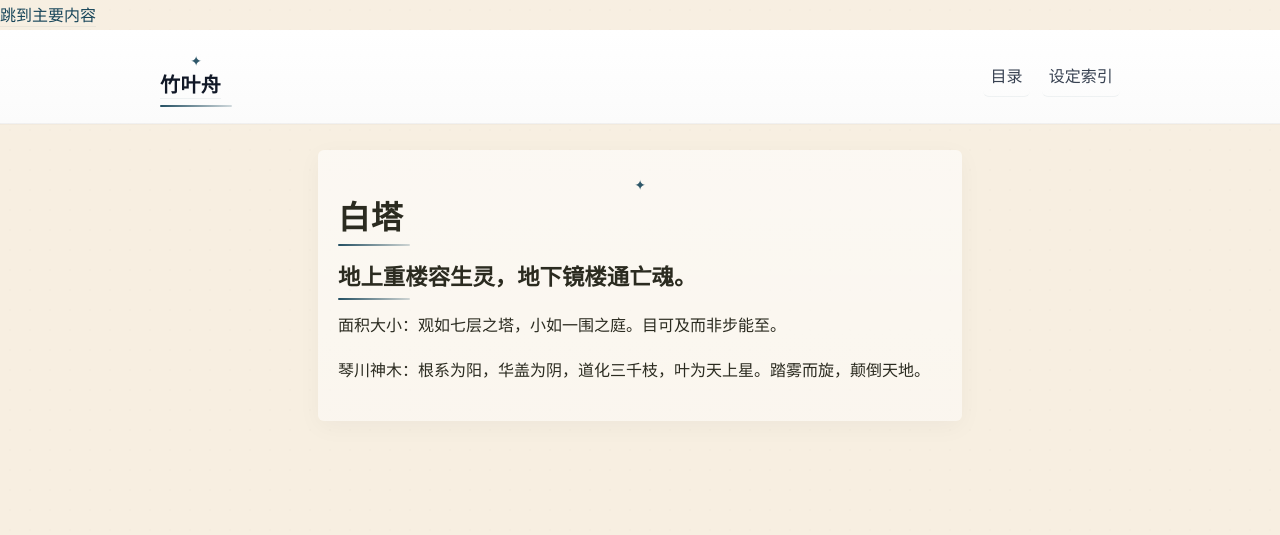
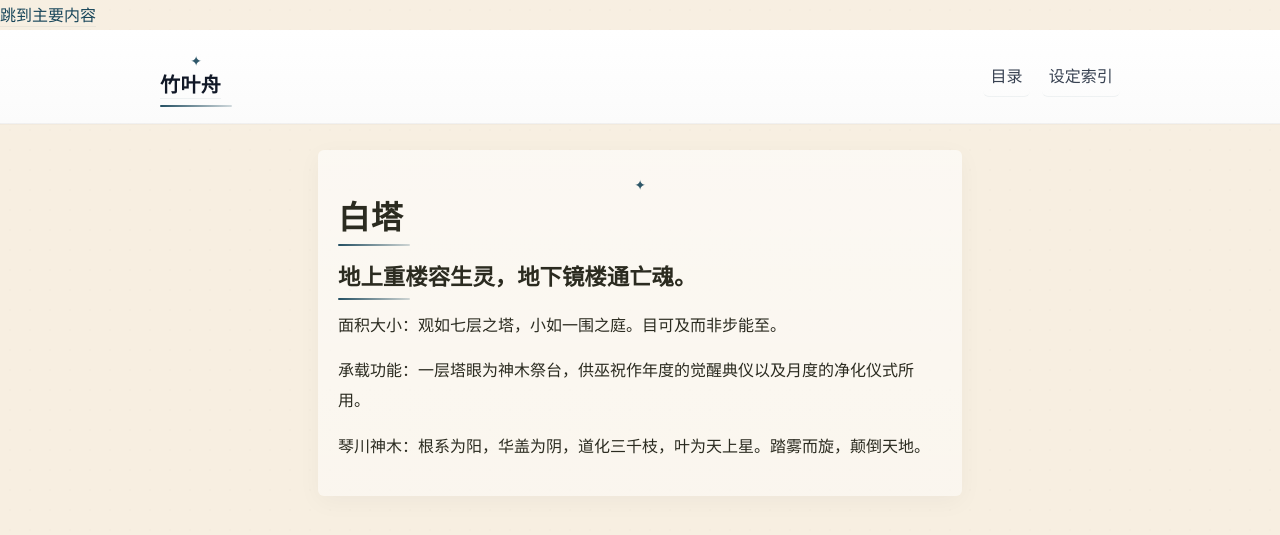
Before and after one commit to LotusSaverin/TheLeaf-BorneDream, a Jekyll site: the page built from white-tower-architecture.md, in a window 1280 px wide. Shown: the top 535 px of the page. Built offline with Jekyll 4.4.1, drawn with Linux system fonts in a browser that asks for light colours; some web fonts are replaced; our own code applies the rules of GitHub Pages for plain Markdown files.

Commit message:
Enhance white tower architecture description
Added details about the tower's functions and features.

```diff
--- a/white-tower-architecture.md
+++ b/white-tower-architecture.md
@@ -4,4 +4,6 @@
 
 面积大小：观如七层之塔，小如一围之庭。目可及而非步能至。
 
+承载功能：一层塔眼为神木祭台，供巫祝作年度的觉醒典仪以及月度的净化仪式所用。
+
 琴川神木：根系为阳，华盖为阴，道化三千枝，叶为天上星。踏雾而旋，颠倒天地。
```
